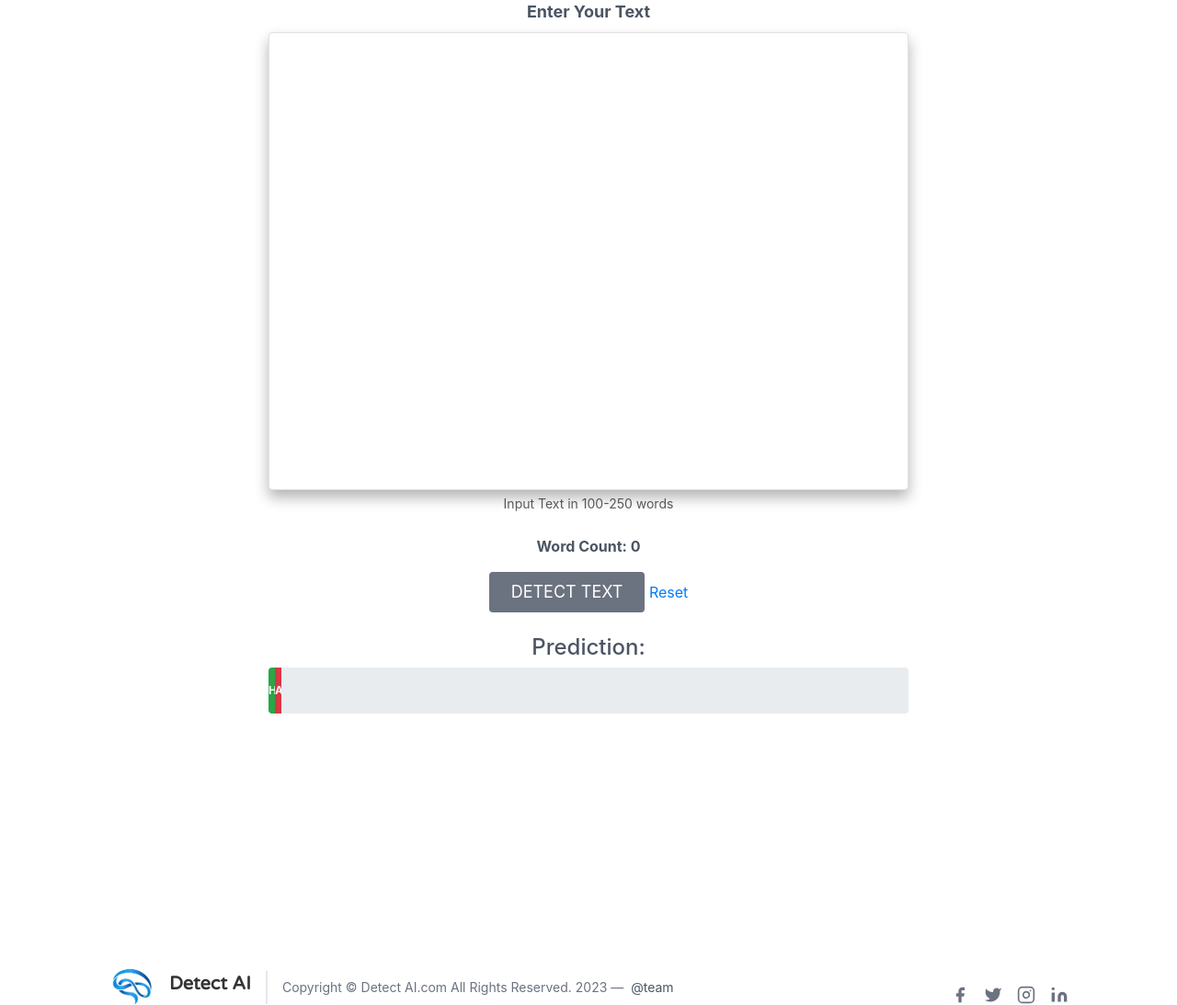
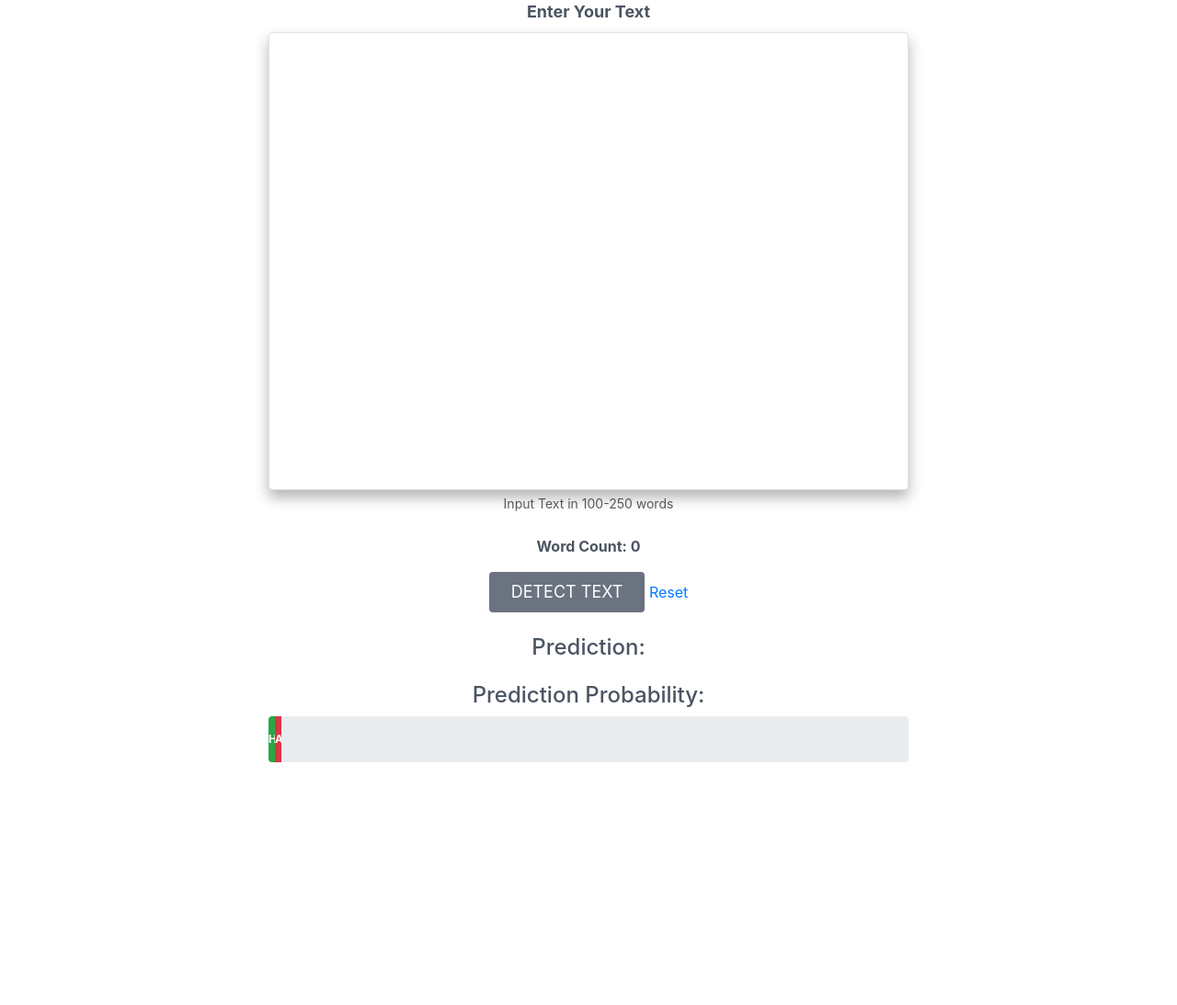
Before and after one commit to Shahriar189/DetectAI, a Flask app: template templates/index.html in a window 1280 px wide. Shown: the part 548-1641 px from the top of the page at 92% size. Run offline with Flask 2, Linux system fonts and the light colour scheme; the template is opened without the code that fills it: most values are stand-ins (such as "Sample title", 1, 10 or a date in 2020); some libraries are stand-ins or nearby versions.

Commit message:
Second Commit

```diff
--- a/templates/index.html
+++ b/templates/index.html
@@ -187,10 +187,19 @@
   <button  class="inline-flex text-white bg-gray-500 border-0 py-2 px-6 focus:outline-none hover:bg-blue-600 rounded text-lg " onclick="validateWordCount()" >DETECT TEXT</button>
   <a href="/">Reset</a>
 
+<div class="mt-4"><h4>Prediction:</h4>
+{%if prediction[0]==0%}
+<h2> <b><span style="color: green;">This text is Human generated</span></b></h2>
+{%elif prediction[0]==1%}
+<h2> <b><span style="color: red;">This text is AI generated</span></b></h2>
+{%endif%}
+</div>
+
+<!-- form box end -->
 
   {% if prediction is not none %}
 <div class="mt-4">
-  <h4>Prediction:</h4>
+  <h4>Prediction Probability:</h4>
   <div class="progress" style="height: 50px;">
     <div class="progress-bar bg-success" role="progressbar" style="width: {{ prob_percentage_0_formatted }}%" aria-valuenow="{{ prob_percentage_0_formatted }}" aria-valuemin="0" aria-valuemax="100"><b>Human:{{ prob_percentage_0_formatted }}%</b></div>
     <div class="progress-bar bg-danger" role="progressbar" style="width: {{ prob_percentage_1_formatted }}%" aria-valuenow="{{ prob_percentage_1_formatted }}" aria-valuemin="0" aria-valuemax="100"><b>Ai:{{ prob_percentage_1_formatted }}%</b></div>
@@ -201,11 +210,6 @@
 
 </form>
 
-{%if prediction==0%}
-<br> <h2> <b><span style="color: green;">This text is Human generated</span></b></h2>
-{%elif prediction==1%}
-<br> <h2> <b><span style="color: red;">This text is AI generated</span></b></h2>
-{%endif%}
 
 
 <!-- form box end -->
```
